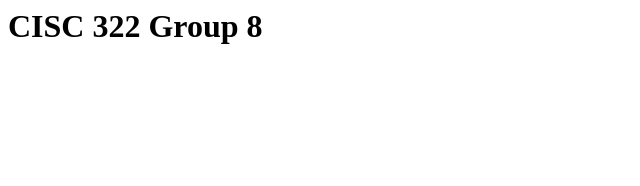
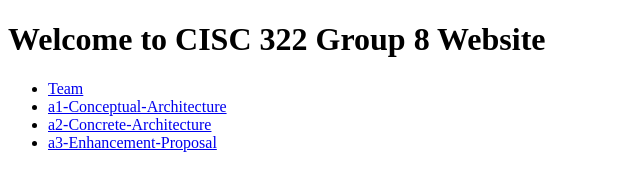
Before and after one commit to aidancgardner/CISC-322-Group-8-Website, a plain HTML site: page index.html in a window 1280 px wide. Shown: the whole page, without its empty margins (0-640 px from the left). Drawn offline with Linux system fonts and the light colour scheme.

Commit message:
Update index.html

```diff
--- a/index.html
+++ b/index.html
@@ -1,12 +1,19 @@
-<html lang="en">
-<head>
-    <meta charset="UTF-8">
-    <meta http-equiv="X-UA-Compatible" content="IE=edge">
-    <meta name="viewport" content="width=device-width, initial-scale=1.0">
-    <title>Document</title>
-    <link rel="stylesheet" href="styles.css">
-</head>
-<body>
-    <h1>CISC 322 Group 8</h1>
-</body>
+<!DOCTYPE html>
+<html>
+    <head>
+        <meta charset="utf-8">
+        <title>Home</title>
+        <link rel="stylesheet" href="indexStyles.css">
+    </head>
+    <body>
+        <div class="title-block">
+            <h1>Welcome to CISC 322 Group 8 Website</h1>
+        </div>
+        <ul>
+            <li style="--i:4;"><a href="team.html">Team</a></li>
+            <li style="--i:3;"><a href="a1.html">a1-Conceptual-Architecture</a></li>
+            <li style="--i:2;"><a href="a2.html">a2-Concrete-Architecture</a></li>
+            <li style="--i:1;"><a href="a3.html">a3-Enhancement-Proposal</a></li>
+        </ul>
+    </body>
 </html>
```
